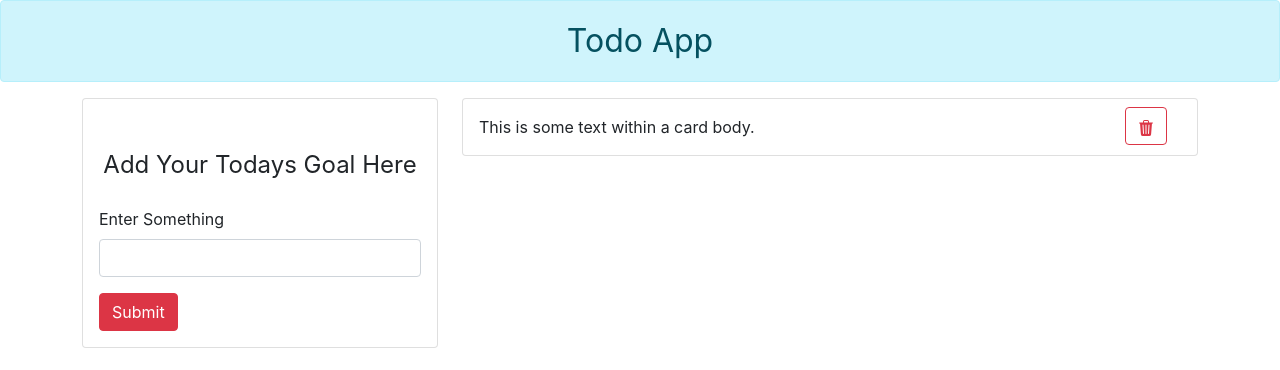
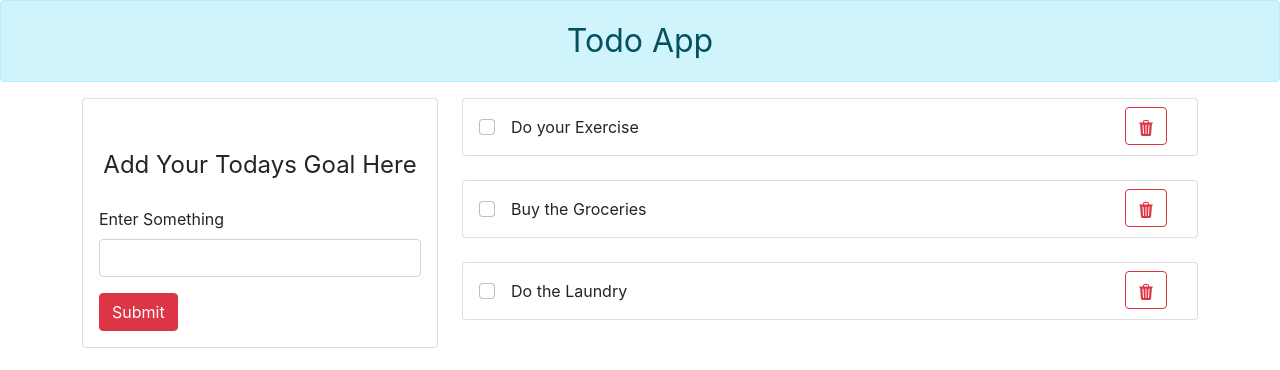
Before and after one commit to suraj-tor/todo-app, a React (Create React App) app: page / in a window 1280 px wide. Shown: the top 370 px of the page. Built offline with nearby package versions, Linux system fonts and the light colour scheme.

Commit message:
rendered todos using map, implemented props

```diff
--- a/src/Components/TodoItem.js
+++ b/src/Components/TodoItem.js
@@ -1,15 +1,24 @@
 import React from "react";
 import DeleteButton from "./DeleteButton";
 
-const TodoItem = () => {
+const TodoItem = (props) => {
     return (
         <>
-            <div className="col-sm-10">
-                <div className="card-body">This is some text within a card body.</div>
-            </div>
-            <div className="col">
-                <div className="text-center py-2">
-                    <DeleteButton />
+            <div className="pb-4">
+                <div className="card">
+                    <div className="row">
+                        <div className="col-sm-10">
+                            <div className="card-body">
+                                <input class="form-check-input me-3" type="checkbox" value="" id="flexCheckIndeterminate" />
+                                {props.text}
+                            </div>
+                        </div>
+                        <div className="col">
+                            <div className="text-center py-2">
+                                <DeleteButton />
+                            </div>
+                        </div>
+                    </div>
                 </div>
             </div>
         </>
--- a/src/Components/TodoList.js
+++ b/src/Components/TodoList.js
@@ -1,14 +1,12 @@
 import React from "react";
 import TodoItem from "./TodoItem";
+import TodoData from "../Data/TodoData";
 
+let data = TodoData;
 const TodoList = () => {
     return (
         <>
-            <div className="card">
-                <div className="row">
-                    <TodoItem />
-                </div>
-            </div>
+            <div className="row">{data.length !== 0 ? data.map((todo) => <TodoItem key={todo.id} text={todo.text} />) : <div className="card">No Item Found</div>}</div>
         </>
     );
 };
--- /dev/null
+++ b/src/Data/TodoData.js
@@ -0,0 +1,16 @@
+const TodoData = [
+    {
+        id: 1,
+        text: "Do your Exercise",
+    },
+    {
+        id: 2,
+        text: "Buy the Groceries",
+    },
+    {
+        id: 3,
+        text: "Do the Laundry",
+    },
+];
+
+export default TodoData;
```
